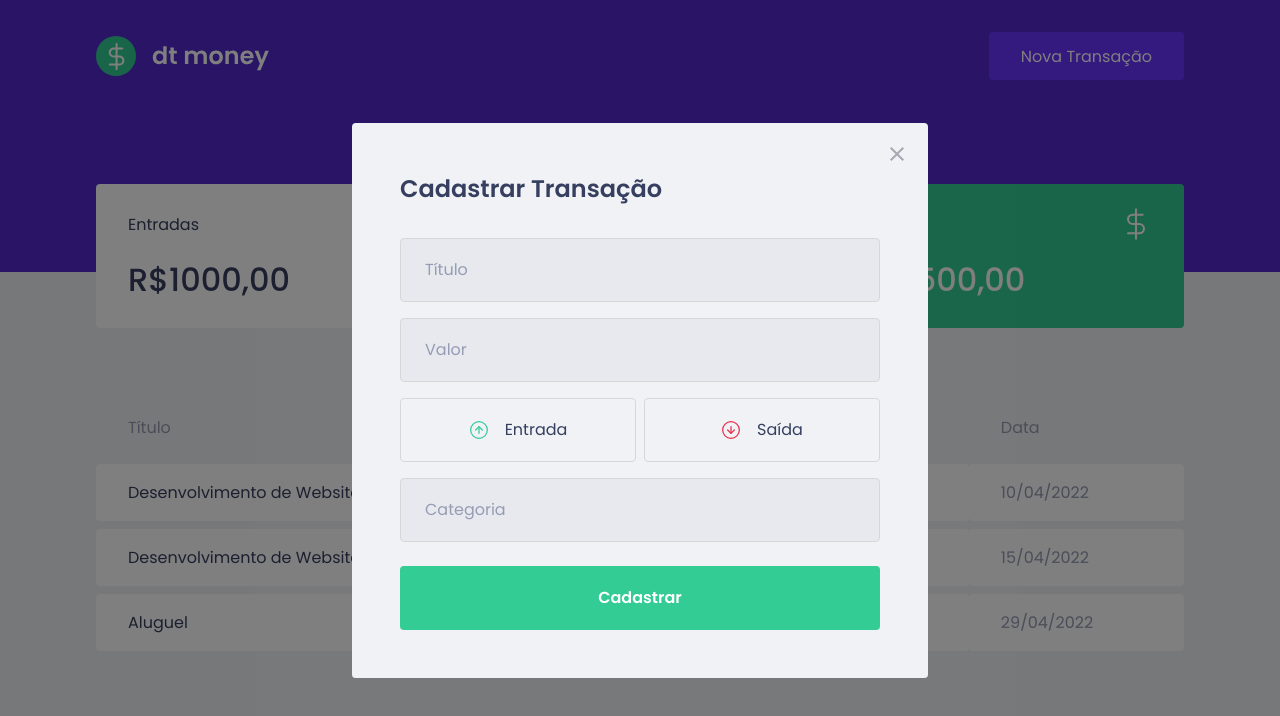
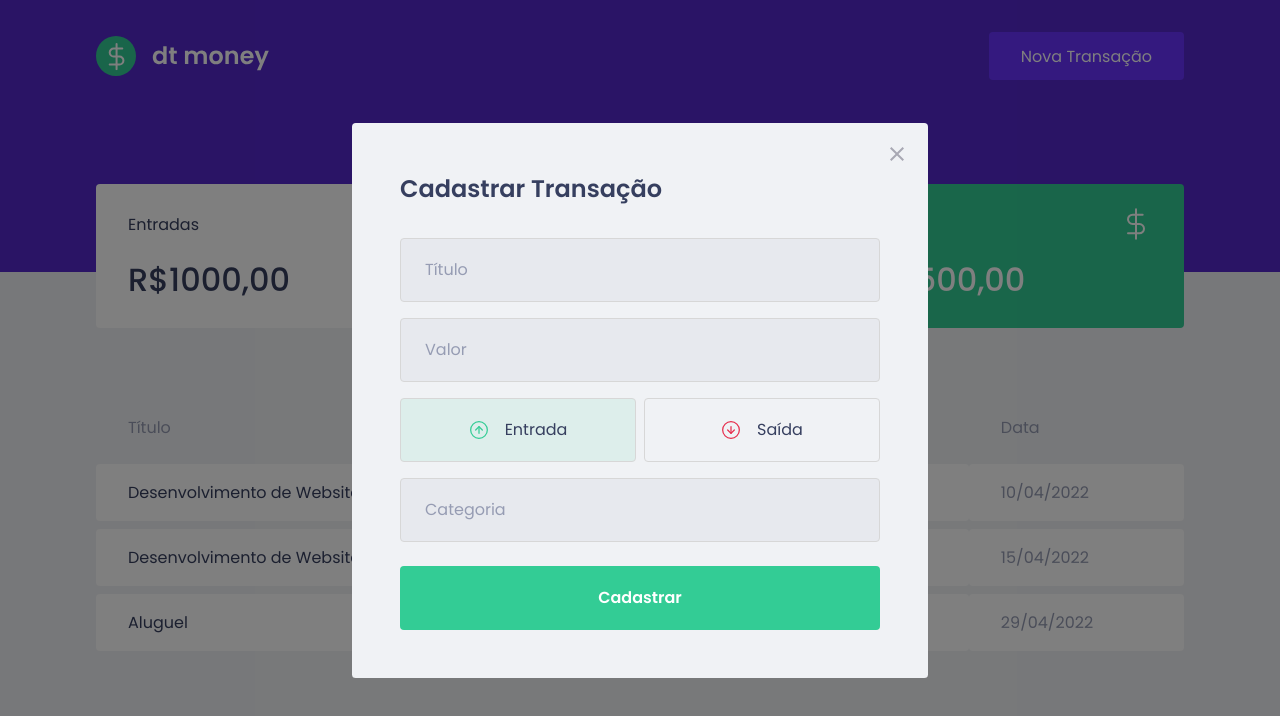
Before and after one commit to FLviin/dtMoney-React, a React (Create React App) app: page / in a window 1280 px wide. Both pictures are taken after a click on the button "Nova Transação". Shown: the top 716 px of the page. Built offline with nearby package versions, Linux system fonts and the light colour scheme; no server answers; what miragejs would draw is missing.

Commit message:
att 22/04

```diff
--- a/src/components/NewTrasactionModal/index.tsx
+++ b/src/components/NewTrasactionModal/index.tsx
@@ -1,9 +1,10 @@
+import { useState } from 'react';
 import Modal from 'react-modal';
 import closeImg from '../../assets/close.svg';
 import incomeImg from '../../assets/Entradas.svg'
 import outcomeImg from '../../assets/Saídas.svg'
 
-import { Container, TransactionTypeContainer } from './sytles';
+import { Container, TransactionTypeContainer, RadioBox } from './sytles';
 
 interface NewTransactionModalProps{
     isOpen: boolean;
@@ -11,6 +12,9 @@
 }
 
 export function NewTransactionModal({isOpen , onRequestClose}: NewTransactionModalProps){
+
+    const [type, setType] = useState('deposit');
+
     return(
         <Modal
             isOpen={isOpen }
@@ -28,14 +32,27 @@
             <input type="number" placeholder='Valor' />
 
             <TransactionTypeContainer>
-                <button type="button">
+
+                <RadioBox
+                    type="button"
+                    onClick={() => {setType('deposit');}}
+                    isActive = {type === 'deposit'}
+                    activeColor = 'green'
+                >
                     <img src={incomeImg} alt="Entrada"/>
                     <span>Entrada</span>
-                </button>
-                <button type="button">
+                </RadioBox>
+
+                <RadioBox
+                    type="button"
+                    onClick={() => {setType('withdraw');}}
+                    isActive = {type === 'withdraw'}
+                    activeColor = 'red'
+                >
                     <img src={outcomeImg} alt="Saída"/>
                     <span>Saída</span>
-                </button>
+                </RadioBox>
+
             </TransactionTypeContainer>
 
             <input placeholder='Categoria' />
--- a/src/components/NewTrasactionModal/sytles.ts
+++ b/src/components/NewTrasactionModal/sytles.ts
@@ -1,5 +1,5 @@
 import styled from "styled-components";
-import {darken} from 'polished';
+import {darken, transparentize} from 'polished';
 
 export const Container = styled.form`
     h2{
@@ -54,12 +54,23 @@
     grid-template-columns: repeat(2, 1fr);
     gap: 0.5rem;
 
-    button{
-        height: 4rem;
+`;
+
+interface RadioBoxProps{
+    isActive: boolean;
+    activeColor: 'green' | 'red';
+}
+const colors = {
+    green: '#33cc95',
+    red: '#e52e4d'
+}
+export const RadioBox = styled.button<RadioBoxProps>`
+    height: 4rem;
         border: 1px solid #d7d7d7;
         border-radius: 0.25rem;
 
-        background: transparent;
+        background: ${(props) => props.isActive ? transparentize(0.9,colors[props.activeColor]) : 'transparent'};
+
         display: flex;
         align-items: center;
         justify-content: center;
@@ -80,5 +91,4 @@
             font-size: 1rem;
             color: var(--text-title);
         }
-    }
 `;
```
